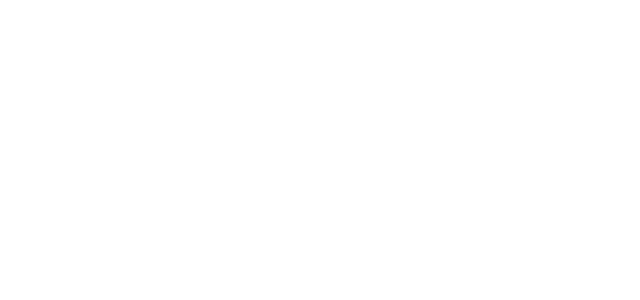
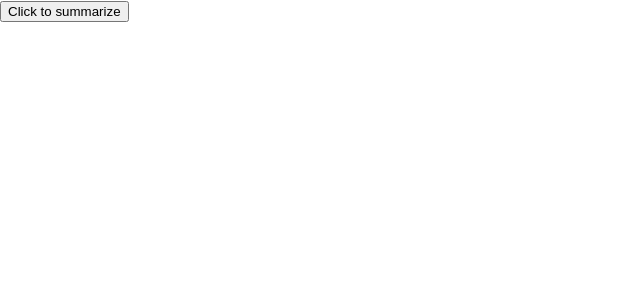
Before and after one commit to jashkarangiya/mlh-react-vs-angular, a React (Create React App) app: page / in a window 1280 px wide. Shown: the top 300 px of the page, without its empty margins (0-640 px from the left). Built offline with nearby package versions, Linux system fonts and the light colour scheme.

Commit message:
Transcript added

```diff
--- a/package.json
+++ b/package.json
@@ -7,8 +7,11 @@
     "@testing-library/react": "^13.4.0",
     "@testing-library/user-event": "^13.5.0",
     "axios": "^1.4.0",
+    "gapi": "^0.0.3",
+    "googleapis": "^123.0.0",
     "react": "^18.2.0",
     "react-dom": "^18.2.0",
+    "react-router-dom": "^6.14.2",
     "react-scripts": "5.0.1",
     "web-vitals": "^2.1.4"
   },
--- a/src/App.js
+++ b/src/App.js
@@ -1,9 +1,13 @@
-import logo from './logo.svg';
 import './App.css';
+import { Route, Routes } from 'react-router-dom';
+import Transcript from './Transcript';
+function App() {
 
-function App() {
   return (
     <>
+      <Routes>
+        <Route path="/" element={<Transcript />} />
+      </Routes>
     </>
   );
 }
--- a/src/Transcript.js
+++ b/src/Transcript.js
@@ -1,30 +1,31 @@
 import React from 'react'
-const videoUrl = "https://www.youtube.com/watch?v=aqz-KE-bpKQ";
-const videoId = videoUrl.substring(videoUrl.indexOf("=") + 1);
-console.log(videoId);
-const getYouTubeTranscript = async (videoId) => {
-    const url = "https://www.googleapis.com/youtube/v3/videos?part=snippet,contentDetails&id=" + videoId;
-    const response = await fetch(url);
-    if (response.status === 200) {
-        const data = await response.json();
-        const transcript = data["items"][0]["contentDetails"]["transcript"];
-        return transcript;
-    } else {
-        return null;
-    }
-};
-
+import axios from 'axios'
 
 function Transcript() {
-    const handelSubmit = async () => {
-        const transcript = await getYouTubeTranscript(videoId);
-        console.log(transcript);
+    const handleSubmit = async () => {
+        const options = {
+            method: 'GET',
+            url: 'https://youtube-subtitles-captions-downloader.p.rapidapi.com/ytmp3/ytmp3/subtitles/',
+            params: {
+                url: 'https://www.youtube.com/watch?v=UJeSWbR6W04'
+            },
+            headers: {
+                'X-RapidAPI-Key': '4335290962msha7a7b91d666684bp1652ccjsnf92e4eee5a05',
+                'X-RapidAPI-Host': 'youtube-subtitles-captions-downloader.p.rapidapi.com'
+            }
+        };
+
+        try {
+            const response = await axios.request(options);
+            console.log(response.data);
+        } catch (error) {
+            console.error(error);
+        }
     }
 
     return (
-
         <div>
-            <button onClick={handelSubmit}>CLick me !!</button>
+            <button onClick={handleSubmit}>Click to summarize </button>
         </div>
     )
 }
--- a/src/index.js
+++ b/src/index.js
@@ -2,13 +2,16 @@ import React from 'react';
 import ReactDOM from 'react-dom/client';
 import './index.css';
 import App from './App';
+import { BrowserRouter } from 'react-router-dom';
 import reportWebVitals from './reportWebVitals';
 
 const root = ReactDOM.createRoot(document.getElementById('root'));
 root.render(
-  <React.StrictMode>
-    <App />
-  </React.StrictMode>
+  <BrowserRouter>
+    <React.StrictMode>
+      <App />
+    </React.StrictMode>
+  </BrowserRouter>
 );
 
 // If you want to start measuring performance in your app, pass a function
```
Also changed, not shown: 1 other file (tests, documents, lock files or other folders).
